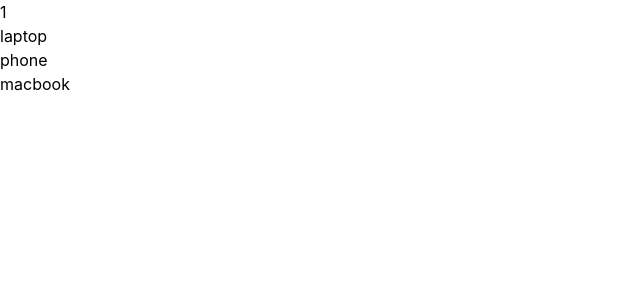
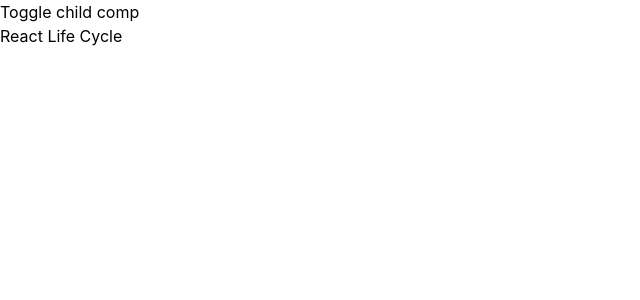
Before and after one commit to codewithsheetal/React16March2026, a React (Vite) app: page /dynamic/1 in a window 1280 px wide. Shown: the top 300 px of the page, without its empty margins (0-640 px from the left). Built offline with nearby package versions, Linux system fonts and the light colour scheme.

Commit message:
useEffect

```diff
--- a/src/App.jsx
+++ b/src/App.jsx
@@ -36,6 +36,9 @@
 import Home from './Routing/pages/Home'
 import NavigateButton from './Routing/NavigateButton'
 import ProductList from './Routing/Dynamic Routing/ProductList'
+import SimpleUseEffect from './useEffect/SimpleUseEffect'
+import InterViewuseEffect from './useEffect/InterViewuseEffect'
+import MountUnmonunt from './useEffect/LifeCycle/MountUnmonunt'
 
 // import Twocomp, { Footer,Header } from './Component/Twocomp'
 
@@ -97,12 +100,18 @@
           {/* <Task/> */}
           {/* <TailwindCss/> */}
 
-          <RouteExample/>
+          {/* <RouteExample/> */}
           {/* <NavigateButton/> */}
 
-          <ProductList/>
+          {/* <ProductList/> */}
           {/* <Home/> */}
 
+
+          {/* useEffect  */}
+          {/* <SimpleUseEffect/> */}
+          {/* <InterViewuseEffect/> */}
+
+          <MountUnmonunt/>
     </>
   )
 }
--- a/src/Routing/RouteExample.jsx
+++ b/src/Routing/RouteExample.jsx
@@ -19,6 +19,7 @@
             <Route path='/about' element={<About/>}/>
             <Route path='/contact' element={<Contact/>}/>
             <Route path='/setting' element={<Settings/>}/>
+            <Route path='/*' element={<h1>Page not Found</h1>}/>
             <Route path='/multi' element={<>
                 <About/>
                 <Contact/>
--- a/src/main.jsx
+++ b/src/main.jsx
@@ -5,9 +5,9 @@
 import { BrowserRouter } from 'react-router-dom'
 
 createRoot(document.getElementById('root')).render(
-  <StrictMode>
+  // <StrictMode>
     <BrowserRouter>
       <App />
     </BrowserRouter>
-  </StrictMode>,
+  // </StrictMode>,
 )
--- /dev/null
+++ b/src/useEffect/InterViewuseEffect.jsx
@@ -0,0 +1,24 @@
+import React, { useEffect, useState } from 'react'
+
+function InterViewuseEffect() {
+    const [count,setCount]= useState(0);
+
+    // infinite loop
+    useEffect(()=>{
+        setCount(count+1);
+    },[count])
+
+
+
+
+
+    return (
+        <>
+         count : {count}
+        <br />
+        <button onClick={()=>setCount(count+1)}>count++ </button>
+        </>
+    )
+}
+
+export default InterViewuseEffect
--- /dev/null
+++ b/src/useEffect/LifeCycle/MountUnmonunt.jsx
@@ -0,0 +1,19 @@
+import React, { useState } from 'react'
+import ReactLifeCycle from './ReactLifeCycle'
+
+function MountUnmonunt() {
+    const [show ,setShow]= useState(true)
+
+    function display(){
+        setShow(!show)
+    }
+    return (
+        <>
+        <button onClick={display}>Toggle child comp </button>
+        {show && <ReactLifeCycle/>}
+
+        </>
+    )
+}
+
+export default MountUnmonunt
--- /dev/null
+++ b/src/useEffect/LifeCycle/ReactLifeCycle.jsx
@@ -0,0 +1,35 @@
+import React, { useEffect } from 'react'
+
+function ReactLifeCycle() {
+
+    // Mounting :- Comp is created , insert to dom (first render )
+    // Updating :- comp re-render
+    // Unmounting:-comp expired (comp removed from dom)
+
+
+    useEffect(() => {
+        //write code which you want to run when comp is mount
+        console.log("comp Mounted");
+
+        const timer =setInterval(()=>{
+            console.log("Running");
+
+        },1000)
+
+        return () => {
+            //write code which you want to run when comp is unmount
+
+            console.log("comp unmounted");
+            clearInterval(timer)
+        }
+
+    }, [])
+
+    return (
+        <>
+            <h2>React Life Cycle</h2>
+        </>
+    )
+}
+
+export default ReactLifeCycle
--- /dev/null
+++ b/src/useEffect/SimpleUseEffect.jsx
@@ -0,0 +1,42 @@
+import React, { useEffect, useState } from 'react'
+
+function SimpleUseEffect() {
+    const [count,setCount]= useState(0);
+    const [countby5,setCountbyFive]= useState(0);
+
+    // useEffect (()=>{
+    //     //code
+    // },[])
+
+    function demo(){
+        console.log("call this function once");
+    }
+    // demo();
+
+    //run on every render
+    // useEffect(()=>{
+    //     demo();
+    // })
+
+
+    //run only once
+    // useEffect(()=>{
+    //     demo();
+    // },[])
+
+    // call when count change
+    useEffect(()=>{
+        demo();
+    },[count])
+
+    return (
+        <>
+        count : {count}
+        <br />
+        <button onClick={()=>setCount(count+1)}>count++ </button>
+        <button onClick={()=>setCountbyFive(countby5+5)}>count inc by 5 </button>
+        </>
+    )
+}
+
+export default SimpleUseEffect
```
